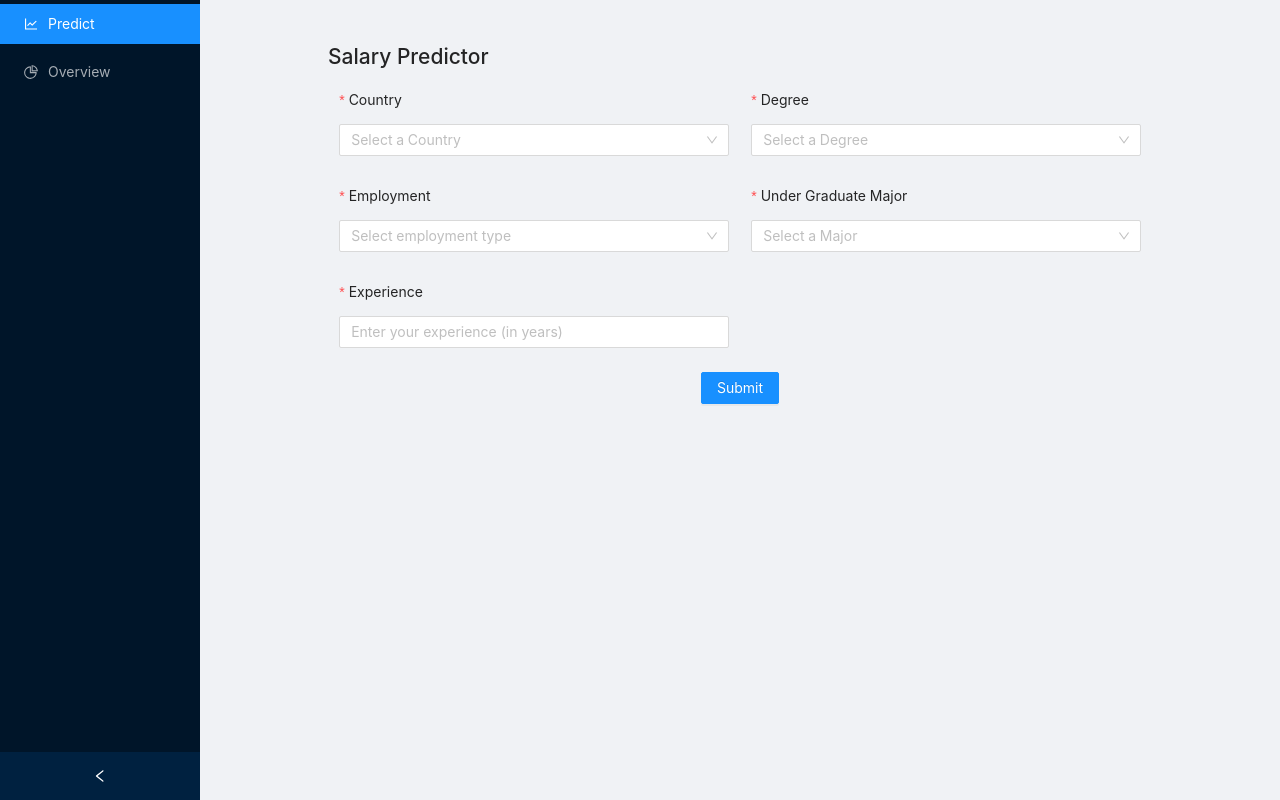
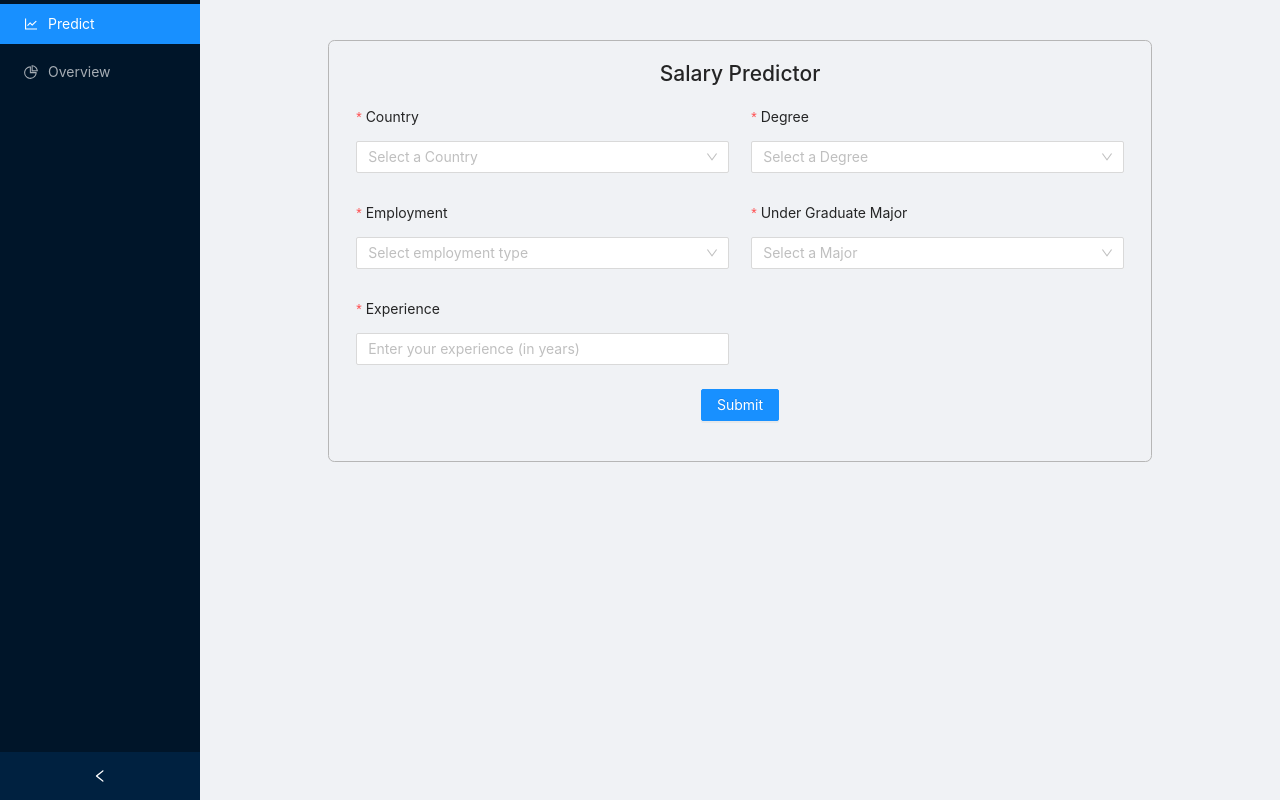
Before and after one commit to SparshJain2000/Salary-Predictor, a React (Create React App) app in the folder client/: page / in a window 1280 px wide. Built offline with nearby package versions, Linux system fonts and the light colour scheme.

Commit message:
UI changes

```diff
--- a/client/src/components/experienceData.component.jsx
+++ b/client/src/components/experienceData.component.jsx
@@ -34,7 +34,6 @@ const ExpData = () => {
     return (
         <div>
             <div className='p-1rem'>
-                <h2 className='text-align-center'>Mean salary by experience</h2>
                 <LineGraph
                     data={data}
                     loading={loading}
--- a/client/src/styles/index.scss
+++ b/client/src/styles/index.scss
@@ -20,3 +20,22 @@ code {
     padding-left: 0.7rem;
     padding-right: 0.7rem;
 }
+.p-1rem {
+    padding: 1rem;
+}
+.center {
+    display: flex;
+    flex-direction: row;
+    justify-content: center;
+    align-items: center;
+}
+.text-align-center {
+    text-align: center;
+}
+.full-loader {
+    position: fixed;
+    height: 100vh;
+    width: 100vw;
+    z-index: 1000;
+    background-color: rgba(255, 255, 255, 0.7);
+}
--- a/client/src/styles/predict.scss
+++ b/client/src/styles/predict.scss
@@ -1,6 +1,9 @@
 .form {
     margin: 5vh 10vw 5vh 10vw;
+    padding: 1rem;
     @media only screen and (max-width: 600px) {
         margin: 2rem;
     }
+    border: 1px solid #b6b6b6;
+    border-radius: 0.4rem;
 }
```
